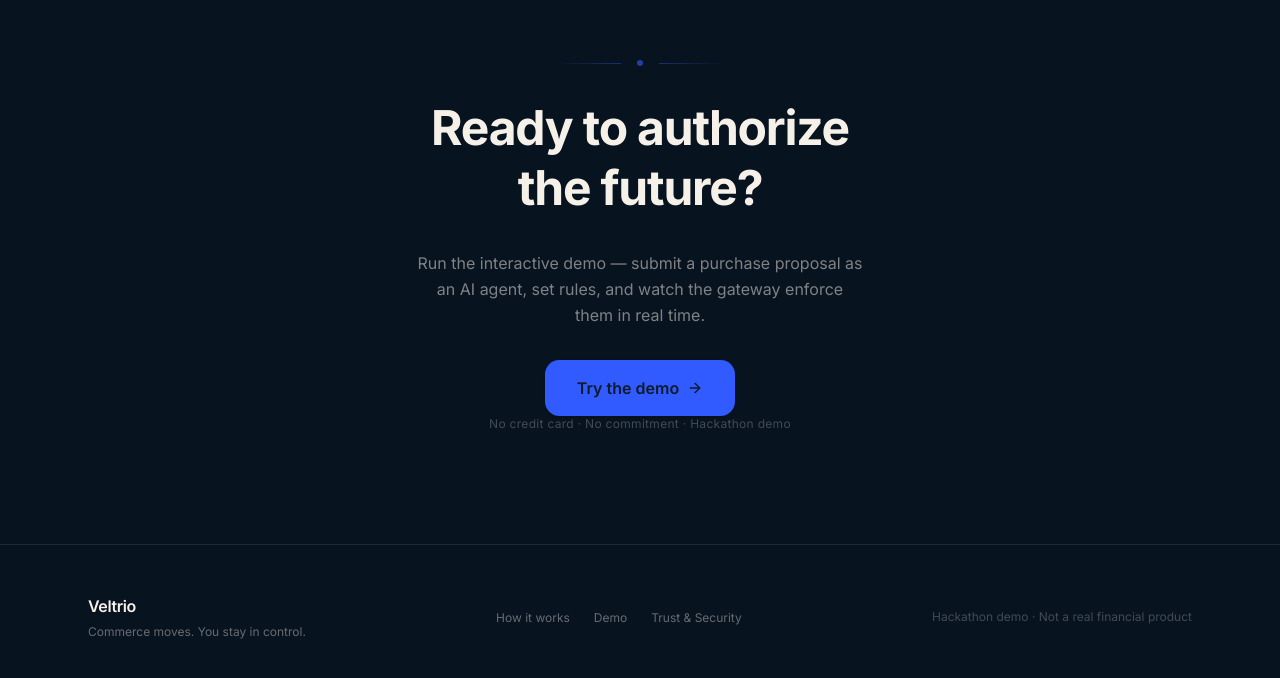
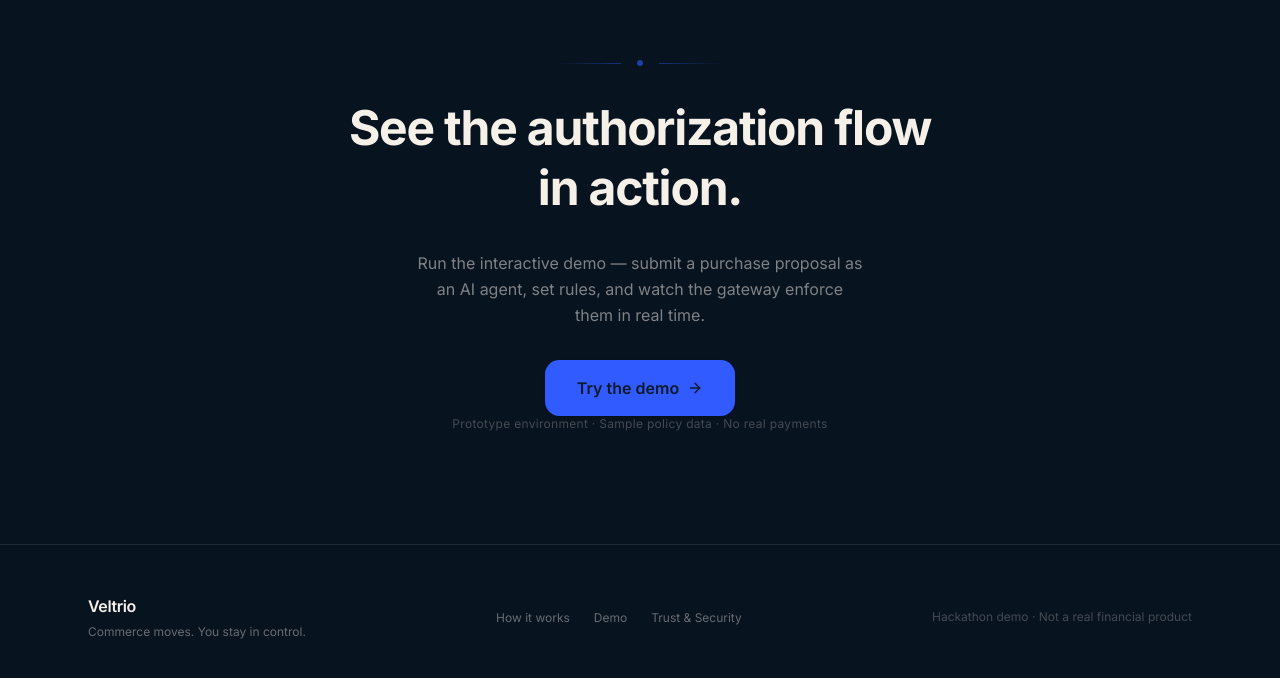
Before and after one commit to Saishashank2425/veltrio, a Next.js app: page / in a window 1280 px wide. Shown: the part 4195-4873 px from the top of the page. Built offline with nearby package versions, Linux system fonts and the light colour scheme.

Commit message:
Make homepage demo CTA accurate to the prototype

```diff
--- a/components/sections/CallToAction.tsx
+++ b/components/sections/CallToAction.tsx
@@ -24,9 +24,9 @@ export function CallToAction() {
           </div>
 
           <h2 className="text-4xl sm:text-5xl font-bold text-ivory tracking-tight leading-tight">
-            Ready to authorize
+            See the authorization flow
             <br />
-            the future?
+            in action.
           </h2>
 
           <p className="text-ivory/50 text-base leading-relaxed max-w-md mx-auto">
@@ -42,7 +42,7 @@ export function CallToAction() {
           </Link>
 
           <p className="text-xs text-ivory/25 tracking-wide">
-            No credit card · No commitment · Hackathon demo
+            Prototype environment · Sample policy data · No real payments
           </p>
         </motion.div>
       </div>
```
